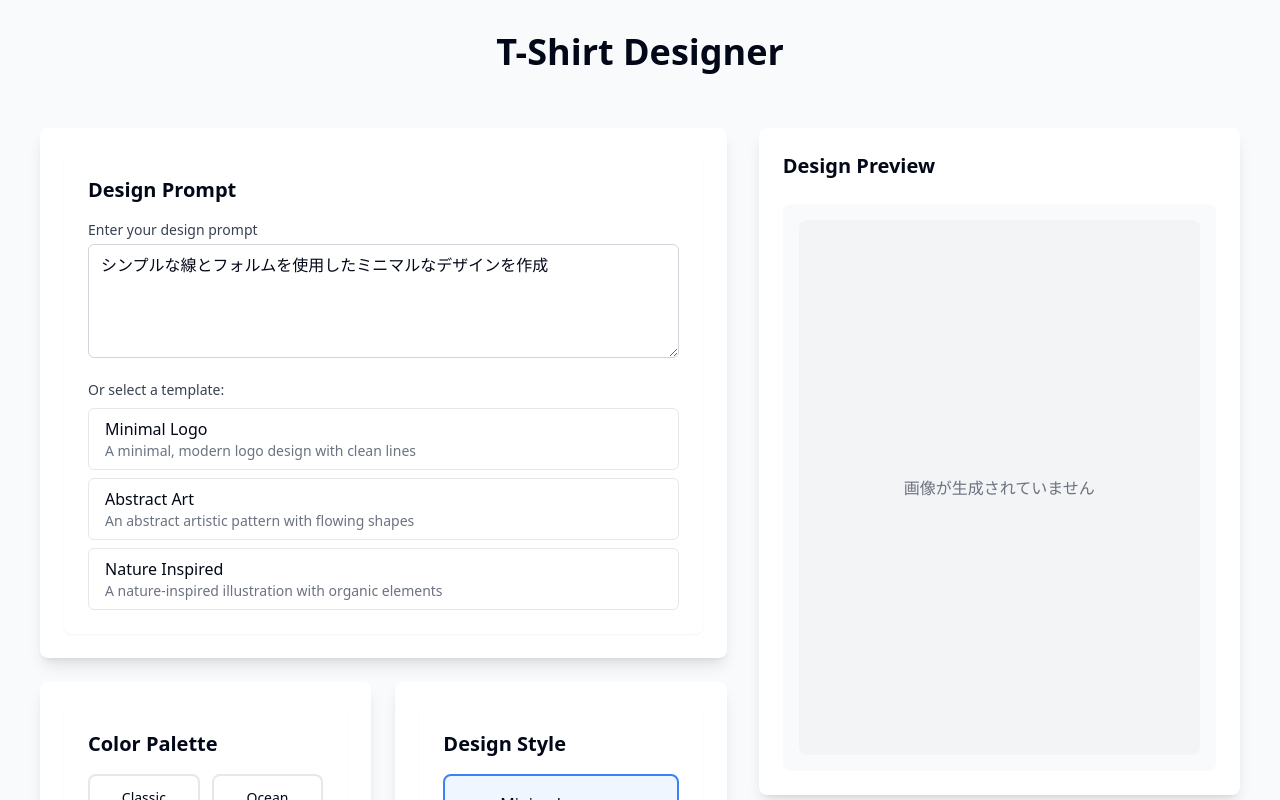
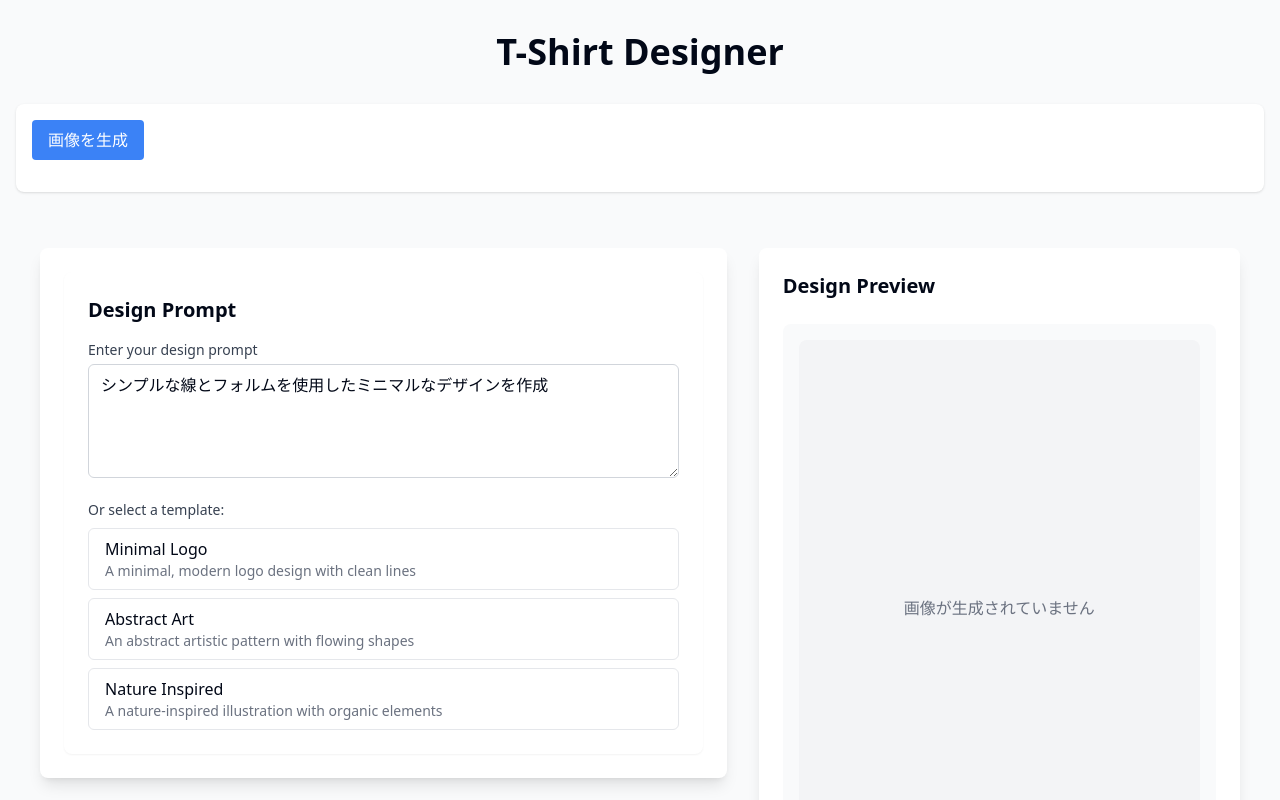
Before and after one commit to kanadomekei/progate-hackthon-candle, a Next.js app in the folder frontend/: page / in a window 1280 px wide. Shown: the top 800 px of the page. Built offline with nearby package versions, Linux system fonts and the light colour scheme.

Commit message:
画像生成apiを呼び出すTestComponentを追加

```diff
--- a/frontend/src/app/page.tsx
+++ b/frontend/src/app/page.tsx
@@ -1,4 +1,5 @@
 import { TShirtDesigner } from "@/components/TShirtDesigner";
+import { TestComponent } from "@/components/TestComponent";
 
 export default function Home() {
   return (
@@ -7,6 +8,7 @@ export default function Home() {
         <h1 className="text-4xl font-bold text-center mb-8">
           T-Shirt Designer
         </h1>
+        <TestComponent />
         <TShirtDesigner />
       </div>
     </main>
--- /dev/null
+++ b/frontend/src/components/TestComponent.tsx
@@ -0,0 +1,55 @@
+"use client";
+
+import { useState } from "react";
+
+export function TestComponent() {
+  const [imageUrl, setImageUrl] = useState<string | null>(null);
+  const [isLoading, setIsLoading] = useState(false);
+
+  const generateImage = async () => {
+    setIsLoading(true);
+    try {
+      const response = await fetch("http://localhost:8000/generate-image-stable-diffusion", {
+        method: "POST",
+        headers: {
+          "Content-Type": "application/json",
+        },
+        body: JSON.stringify({
+          prompt: "A beautiful landscape with mountains",
+        }),
+      });
+
+      if (!response.ok) {
+        throw new Error("画像の生成に失敗しました");
+      }
+
+      // レスポンスをBlobとして取得
+      const blob = await response.blob();
+      const imageUrl = URL.createObjectURL(blob);
+      setImageUrl(imageUrl);
+    } catch (error) {
+      console.error("エラーが発生しました:", error);
+      alert("画像の生成に失敗しました");
+    } finally {
+      setIsLoading(false);
+    }
+  };
+
+  return (
+    <div className="p-4 mb-8 bg-white rounded-lg shadow">
+      <button
+        onClick={generateImage}
+        disabled={isLoading}
+        className="mb-4 px-4 py-2 bg-blue-500 text-white rounded hover:bg-blue-600 disabled:bg-gray-400"
+      >
+        {isLoading ? "生成中..." : "画像を生成"}
+      </button>
+
+      {imageUrl && (
+        <div className="mt-4 flex justify-center">
+          <img src={imageUrl} alt="Generated" className="max-w-[300px] h-auto" />
+        </div>
+      )}
+    </div>
+  );
+}
```
